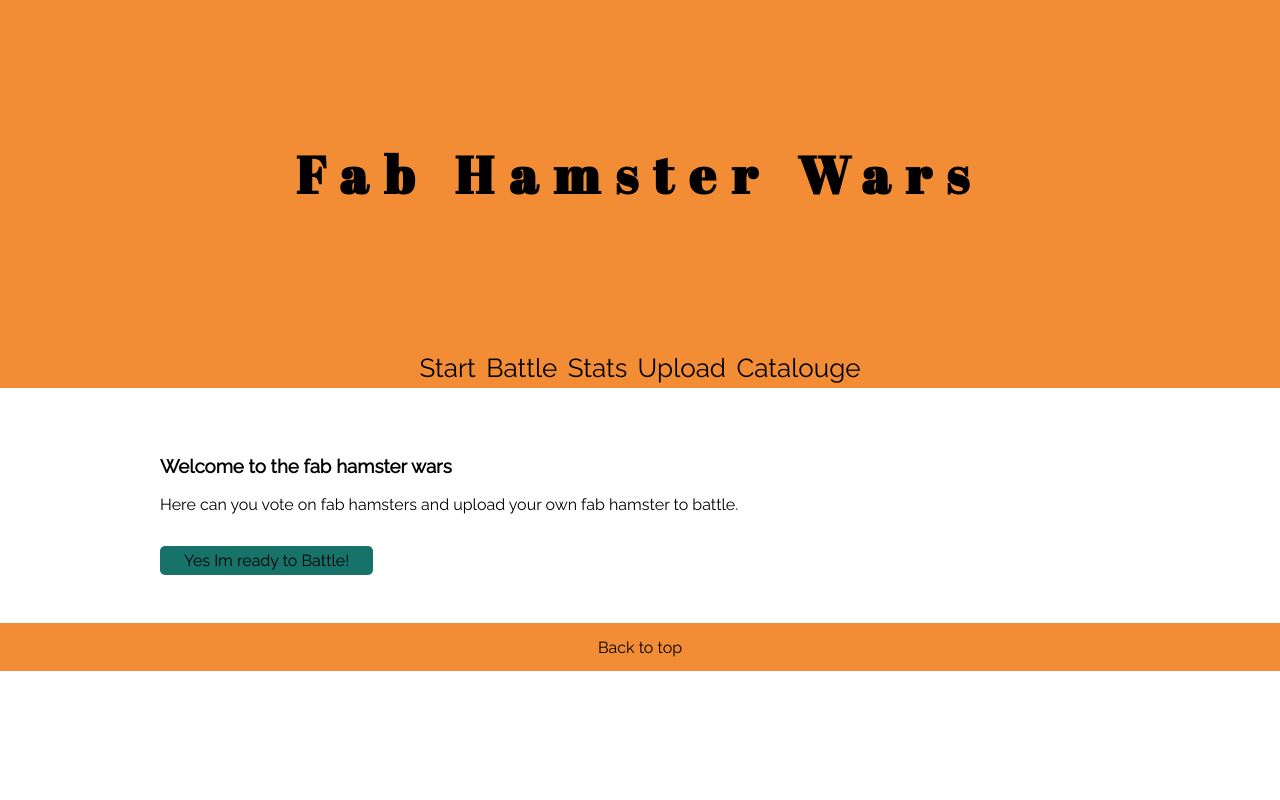
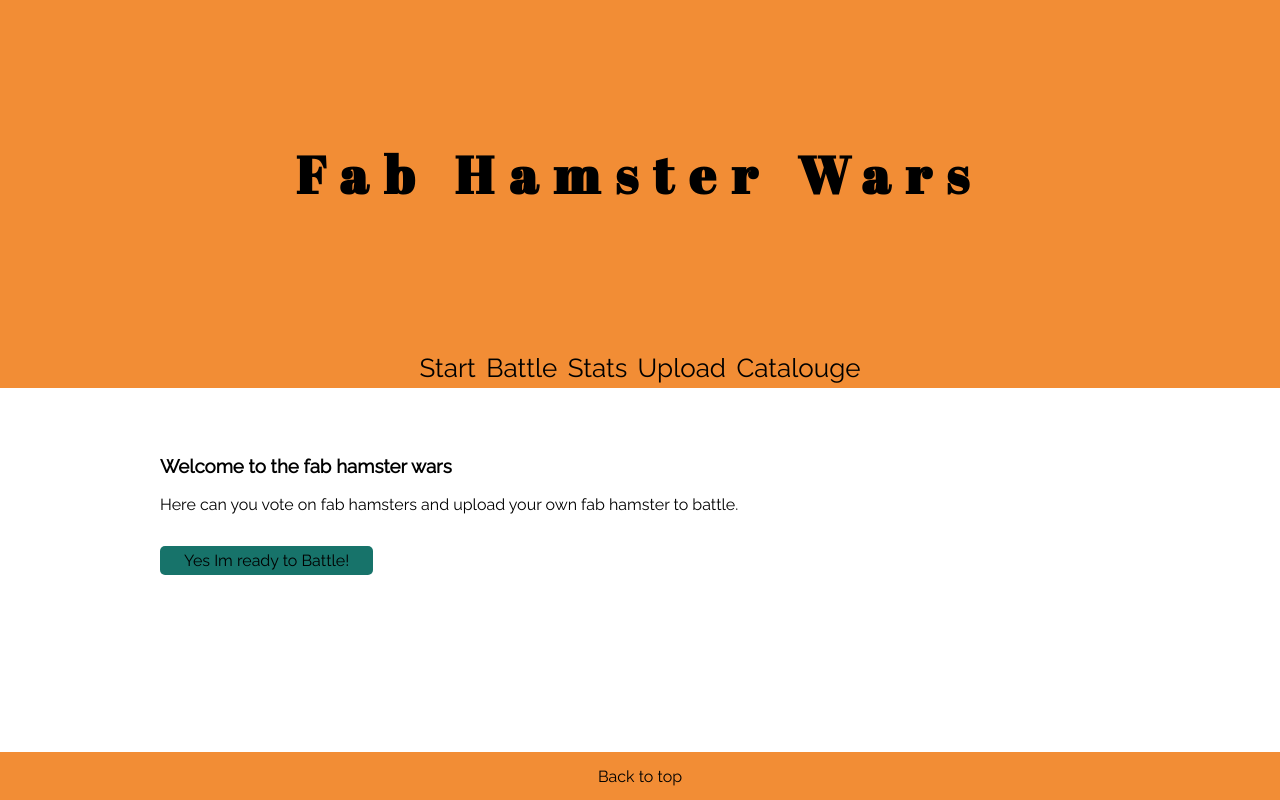
Before and after one commit to iths-jennifer-bunner/hamster-wars, a React (Create React App) app: page / in a window 1280 px wide. Built offline with nearby package versions, Linux system fonts and the light colour scheme.

Commit message:
css animation

```diff
--- a/src/App.js
+++ b/src/App.js
@@ -10,6 +10,7 @@ import Catalouge from './components/Catalouge'
 
 function App() {
     return (
+        <div className='wrapper'>
         <Router>
             <Switch>
                 <Route path="/">
@@ -38,6 +39,7 @@ function App() {
             </main>
             <footer onClick={() => scrollUp()}><p>Back to top</p></footer>
         </Router>
+        </div>
     );
 }
 
```
